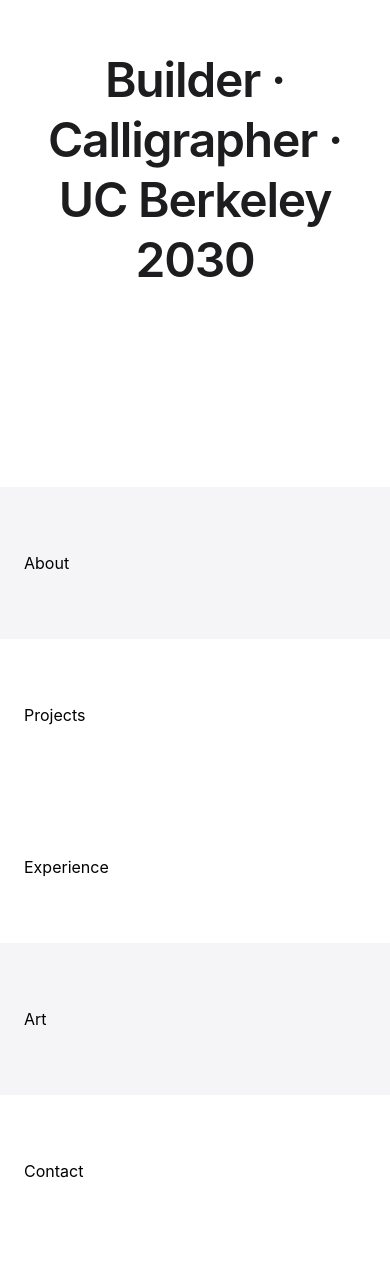
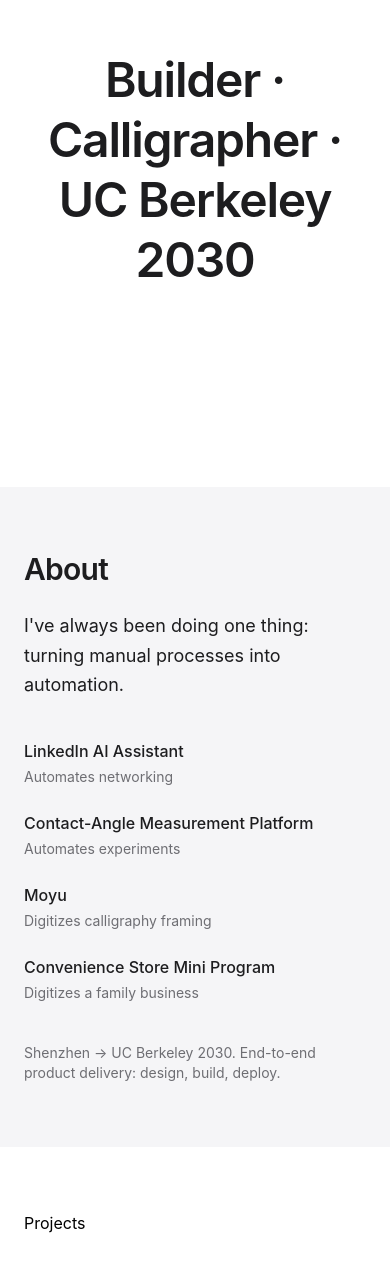
Before and after one commit to stevenli2007-del/stevenli-website, a React (Vite) app: page / in a window 390 px wide. Shown: the part 147-1418 px from the top of the page. Before the commit the page ends 1394 px from the top, so only its background shows below. Built offline with nearby package versions, Linux system fonts and the light colour scheme.

Commit message:
feat(1-4): About — narrative, four automation examples, identity line
- about.ts (new): AboutInfo/AboutExample per Database.md §6
- layout: h2 title, body-lg narrative, 4-col example grid (stacks on mobile), caption identity
- muted background for alternating rhythm

```diff
--- a/src/components/About.tsx
+++ b/src/components/About.tsx
@@ -1,12 +1,31 @@
 import Section from './Section'
+import { aboutInfo } from '../data/about'
 
-// Task 1-4 实现正式内容；当前为结构占位
-// About 用灰底（Design.md §1：About / Art 交替灰底制造节奏）
+// Task 1-4 — About（PRD 4.2）
+// 2-3 行核心叙事 + 四个自动化例子并列 + 身份线；灰底（muted）。
+// 字阶按 Design.md §3：h2 标题 / body-lg 叙事 / body 例子标题 / caption effect 与身份线
 
 export default function About() {
   return (
     <Section id="about" tone="muted">
-      <p>About</p>
+      <h2 className="text-3xl font-semibold tracking-tight text-[#1D1D1F] md:text-4xl">
+        {aboutInfo.title}
+      </h2>
+
+      <p className="mt-6 max-w-2xl text-lg leading-relaxed text-[#1D1D1F]">
+        {aboutInfo.narrative}
+      </p>
+
+      <ul className="mt-10 grid grid-cols-1 gap-6 sm:grid-cols-2 lg:grid-cols-4">
+        {aboutInfo.examples.map((example) => (
+          <li key={example.title}>
+            <p className="text-base font-medium text-[#1D1D1F]">{example.title}</p>
+            <p className="mt-1 text-sm text-[#6E6E73]">{example.effect}</p>
+          </li>
+        ))}
+      </ul>
+
+      <p className="mt-10 text-sm text-[#6E6E73]">{aboutInfo.identity}</p>
     </Section>
   )
 }
--- /dev/null
+++ b/src/data/about.ts
@@ -0,0 +1,39 @@
+// Database.md §6 — AboutInfo（About 板块文案；PRD 4.2）
+
+export interface AboutExample {
+  title: string;                // 如 "LinkedIn AI Assistant"
+  effect: string;               // 一句话说明自动化了什么
+}
+
+export interface AboutInfo {
+  title: string;                // section 标题
+  narrative: string;            // 2-3 行核心叙事
+  examples: AboutExample[];     // 四个自动化例子，并列展示
+  identity: string;             // 身份线
+}
+
+export const aboutInfo: AboutInfo = {
+  title: "About",
+  narrative:
+    "I've always been doing one thing: turning manual processes into automation.",
+  examples: [
+    {
+      title: "LinkedIn AI Assistant",
+      effect: "Automates networking",
+    },
+    {
+      title: "Contact-Angle Measurement Platform",
+      effect: "Automates experiments",
+    },
+    {
+      title: "Moyu",
+      effect: "Digitizes calligraphy framing",
+    },
+    {
+      title: "Convenience Store Mini Program",
+      effect: "Digitizes a family business",
+    },
+  ],
+  identity:
+    "Shenzhen → UC Berkeley 2030. End-to-end product delivery: design, build, deploy.",
+}
```
Also changed, not shown: 2 other files (tests, documents, lock files or other folders).
